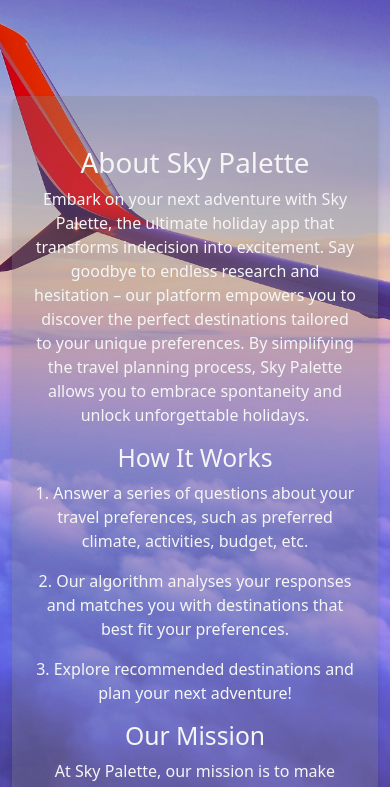
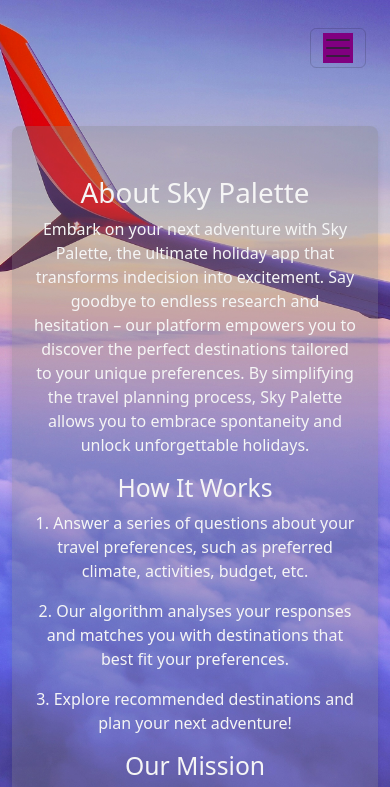
Before and after one commit to Muradhanki/SkyPalette, a React (Vite) app: page /about in a window 390 px wide. Shown: the top 787 px of the page. Built offline with nearby package versions, Linux system fonts and the light colour scheme; a web font is replaced by a local one.

Commit message:
feat:created a burger icon dropdown menu for mobile optimised view.

```diff
--- a/src/components/Navbar.jsx
+++ b/src/components/Navbar.jsx
@@ -1,14 +1,35 @@
-import React from 'react';
+
+
+import React, { useState } from 'react';
 import { Link } from 'react-router-dom';
 
 function Navbar() {
+
+  const [isNavCollapsed, setIsNavCollapsed] = useState(true);
+
+  const handleNavCollapse = () => setIsNavCollapsed(!isNavCollapsed);
+
   return (
     <nav className="navbar navbar-expand-lg navbar-light bg-orange">
       <div className="container">
         <Link to="/" className="navbar-brand">
           <img src="/images/skypalette-logo.png" className="nav--icon" alt="Logo" />
         </Link>
-        <div className="collapse navbar-collapse justify-content-end" id="navbarNav">
+
+        <button
+          className="navbar-toggler"
+          type="button"
+          data-bs-toggle="collapse"
+          data-bs-target="#navbarNav"
+          aria-controls="navbarNav"
+          aria-expanded={!isNavCollapsed ? true : false}
+          aria-label="Toggle navigation"
+          onClick={handleNavCollapse}
+        >
+          <span className="navbar-toggler-icon"></span>
+        </button>
+
+        <div className={`${isNavCollapsed ? 'collapse' : ''} navbar-collapse justify-content-end`} id="navbarNav">
           <ul className="navbar-nav">
             <li className="nav-item">
               <Link to="/" className="nav-link">HOME</Link>
```
